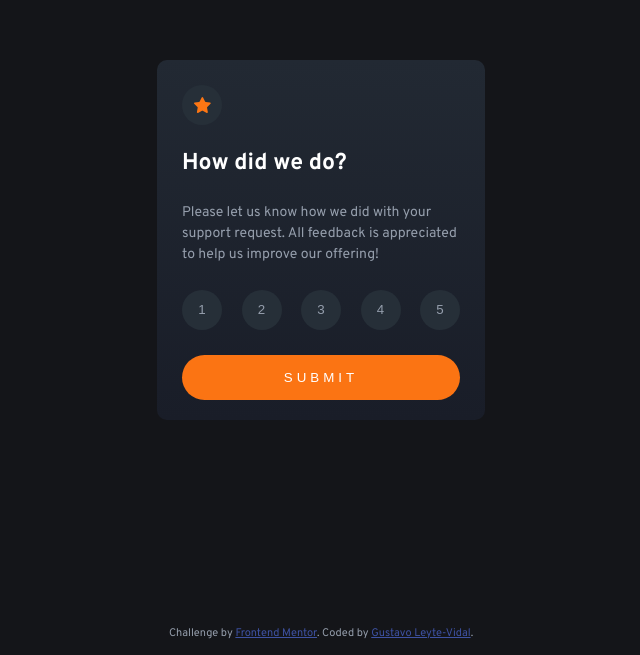
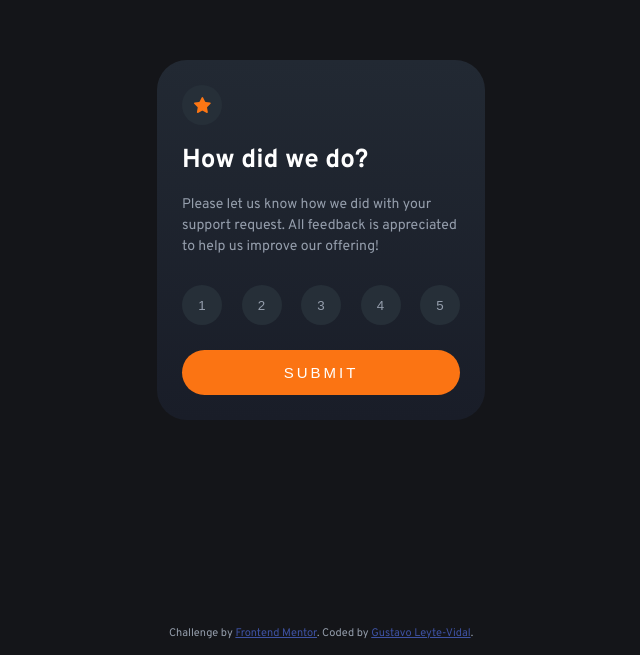
Before and after one commit to gustavoylc/interactive-rating-component, a website: page index.html in a window 1280 px wide. Shown: the part 145-800 px from the top of the page, without its empty margins (319-959 px from the left). Drawn offline with Linux system fonts and the light colour scheme.

Commit message:
fix: change size styles

```diff
--- a/styles/styles.css
+++ b/styles/styles.css
@@ -21,7 +21,7 @@ html {
 	--neutral-dark: hsl(228, 11%, 9%);
 	--sm: 1.4rem;
 	--md: 1.5rem;
-	--lg: 2.3rem;
+	--lg: 2.6rem;
 }
 
 body {
@@ -59,7 +59,7 @@ h1 {
 	width: 328px;
 	height: 360px;
 	background-image: linear-gradient(180deg, #222933 0, #191d28 100%);
-	border-radius: 10px;
+	border-radius: 30px;
 	padding: 25px;
 }
 
@@ -80,7 +80,7 @@ h1 {
 	margin: auto auto;
 }
 .section-rating__card-rating__h1 {
-	margin: 22px 0 20px 0;
+	margin: 16px 0 14px 0;
 }
 
 .section-rating__card-rating__buttons-container {
@@ -108,7 +108,8 @@ h1 {
 	width: 100%;
 	height: 45px;
 	border-radius: 25px;
-	letter-spacing: 4px;
+	letter-spacing: 3px;
+	font-size: var(--md);
 }
 
 .section-rating__card-rating__submit-button:hover {
```
